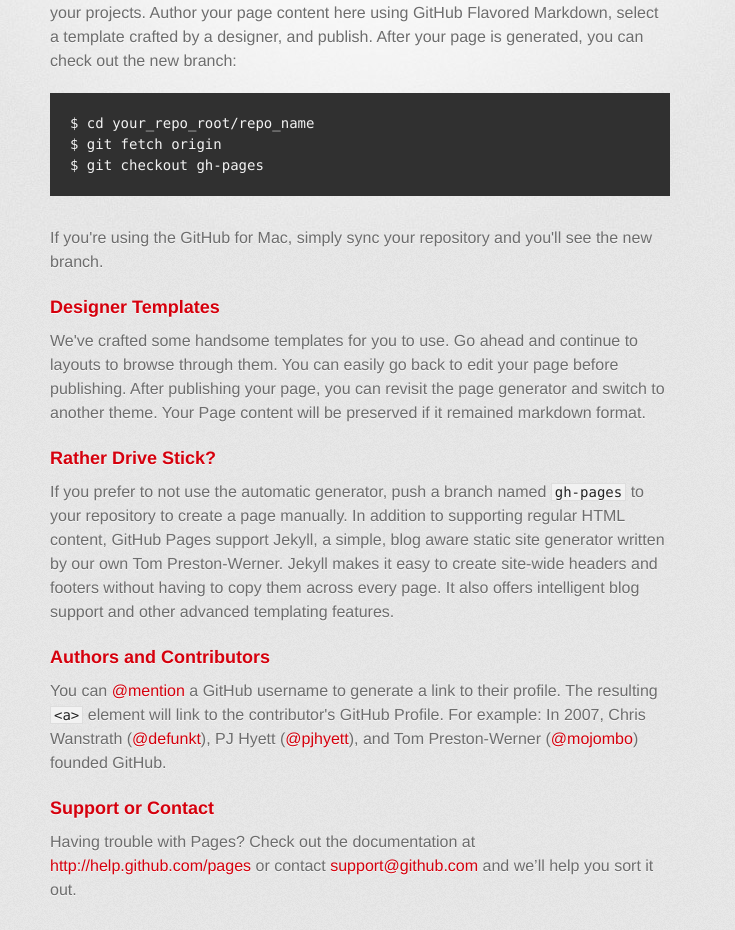
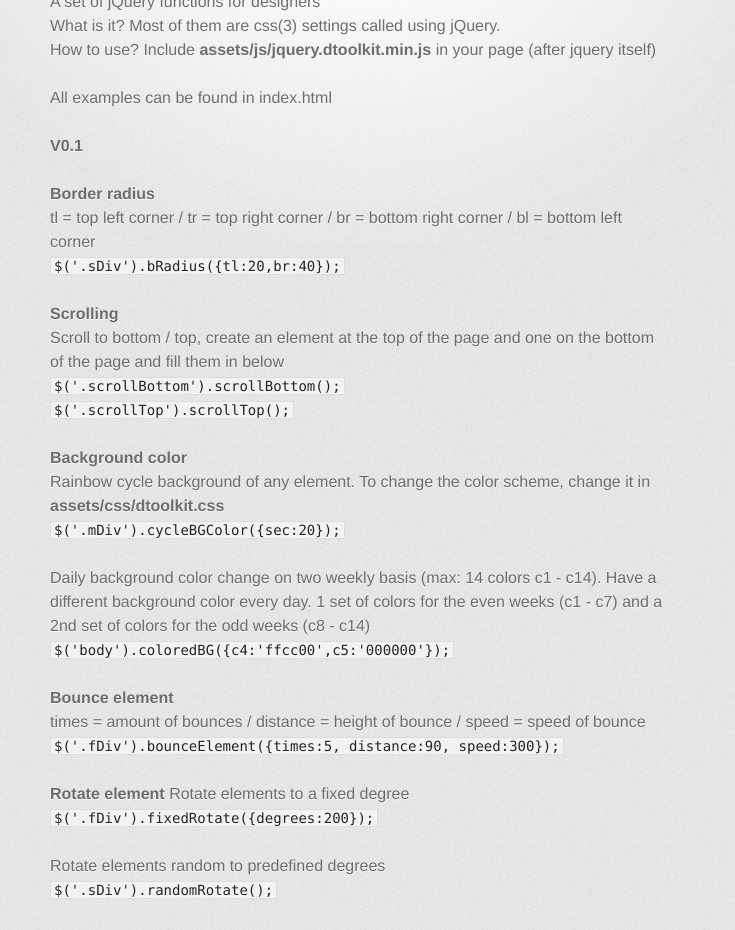
Before and after one commit to j0yrid3r/dToolKit, a plain HTML site: page index.html in a window 1280 px wide. Shown: the part 329-1259 px from the top of the page, without its empty margins (280-1015 px from the left). Drawn offline with Linux system fonts and the light colour scheme; a web font is replaced by a local one.

```diff
--- a/index.html
+++ b/index.html
@@ -31,32 +31,20 @@
         <hr>
 
         <section id="main_content">
-          <h3>Welcome to GitHub Pages.</h3>
+          <h1>dToolKit</h1>
 
-<p>This automatic page generator is the easiest way to create beautiful pages for all of your projects. Author your page content here using GitHub Flavored Markdown, select a template crafted by a designer, and publish. After your page is generated, you can check out the new branch:</p>
-
-<pre><code>$ cd your_repo_root/repo_name
-$ git fetch origin
-$ git checkout gh-pages
-</code></pre>
-
-<p>If you're using the GitHub for Mac, simply sync your repository and you'll see the new branch.</p>
-
-<h3>Designer Templates</h3>
-
-<p>We've crafted some handsome templates for you to use. Go ahead and continue to layouts to browse through them. You can easily go back to edit your page before publishing. After publishing your page, you can revisit the page generator and switch to another theme. Your Page content will be preserved if it remained markdown format.</p>
-
-<h3>Rather Drive Stick?</h3>
-
-<p>If you prefer to not use the automatic generator, push a branch named <code>gh-pages</code> to your repository to create a page manually. In addition to supporting regular HTML content, GitHub Pages support Jekyll, a simple, blog aware static site generator written by our own Tom Preston-Werner. Jekyll makes it easy to create site-wide headers and footers without having to copy them across every page. It also offers intelligent blog support and other advanced templating features.</p>
-
-<h3>Authors and Contributors</h3>
-
-<p>You can <a href="https://github.com/blog/821" class="user-mention">@mention</a> a GitHub username to generate a link to their profile. The resulting <code>&lt;a&gt;</code> element will link to the contributor's GitHub Profile. For example: In 2007, Chris Wanstrath (<a href="https://github.com/defunkt" class="user-mention">@defunkt</a>), PJ Hyett (<a href="https://github.com/pjhyett" class="user-mention">@pjhyett</a>), and Tom Preston-Werner (<a href="https://github.com/mojombo" class="user-mention">@mojombo</a>) founded GitHub.</p>
-
-<h3>Support or Contact</h3>
-
-<p>Having trouble with Pages? Check out the documentation at <a href="http://help.github.com/pages">http://help.github.com/pages</a> or contact <a href="mailto:support@github.com">support@github.com</a> and we’ll help you sort it out.</p>
+<p>A set of jQuery functions for designers<br>
+What is it? Most of them are css(3) settings called using jQuery.<br>
+How to use? Include <strong>assets/js/jquery.dtoolkit.min.js</strong> in your page (after jquery itself)<br><br>
+All examples can be found in index.html<br><br><strong>V0.1</strong><br><br><strong>Border radius</strong><br>
+tl = top left corner / tr = top right corner / br = bottom right corner / bl = bottom left corner<br><code>$('.sDiv').bRadius({tl:20,br:40});</code><br><br><strong>Scrolling</strong><br>
+Scroll to bottom / top, create an element at the top of the page and one on the bottom of the page and fill them in below<br><code>$('.scrollBottom').scrollBottom();</code><br><code>$('.scrollTop').scrollTop();</code><br><br><strong>Background color</strong><br>
+Rainbow cycle background of any element. To change the color scheme, change it in <strong>assets/css/dtoolkit.css</strong><br><code>$('.mDiv').cycleBGColor({sec:20});</code><br><br>
+Daily background color change on two weekly basis (max: 14 colors c1 - c14). Have a different background color every day. 1 set of colors for the even weeks (c1 - c7) and a 2nd set of colors for the odd weeks (c8 - c14)<br><code>$('body').coloredBG({c4:'ffcc00',c5:'000000'});</code><br><br><strong>Bounce element</strong><br>
+times = amount of bounces / distance = height of bounce / speed = speed of bounce<br><code>$('.fDiv').bounceElement({times:5, distance:90, speed:300});</code><br><br><strong>Rotate element</strong>
+Rotate elements to a fixed degree<br><code>$('.fDiv').fixedRotate({degrees:200});</code><br><br>
+Rotate elements random to predefined degrees<br><code>$('.sDiv').randomRotate();</code><br><br>
+Rotate elements with animation, degrees = amount of degrees / duration = speed of animation<br><code>$('.mDiv').animateRotate({degrees:300,duration:8.0});</code></p>
         </section>
 
         <footer>
```
Also changed, not shown: params.json (+1 -1 lines).
